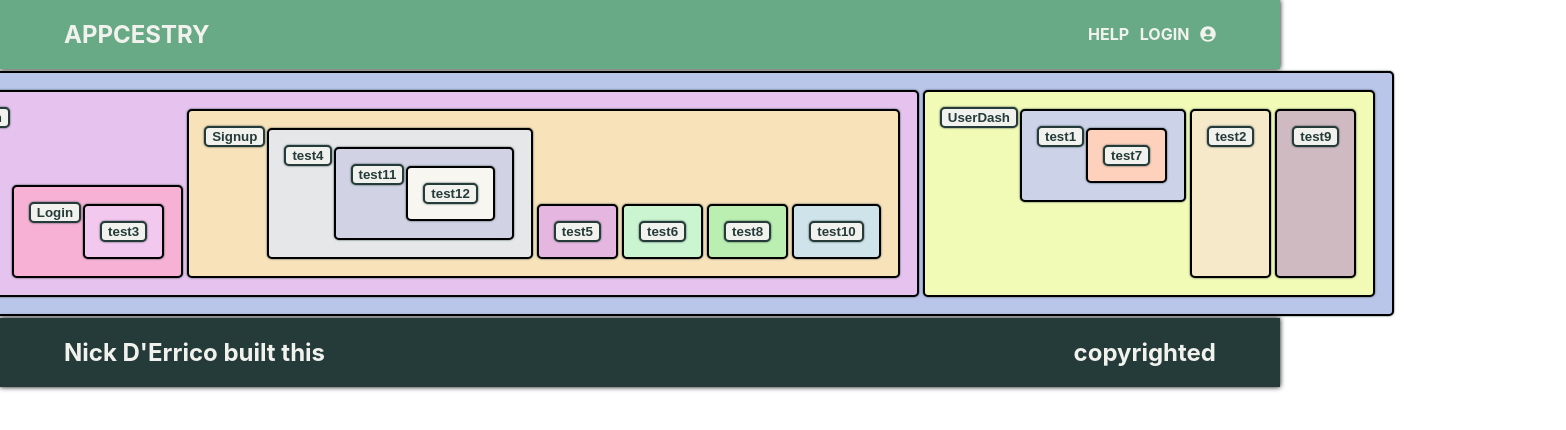
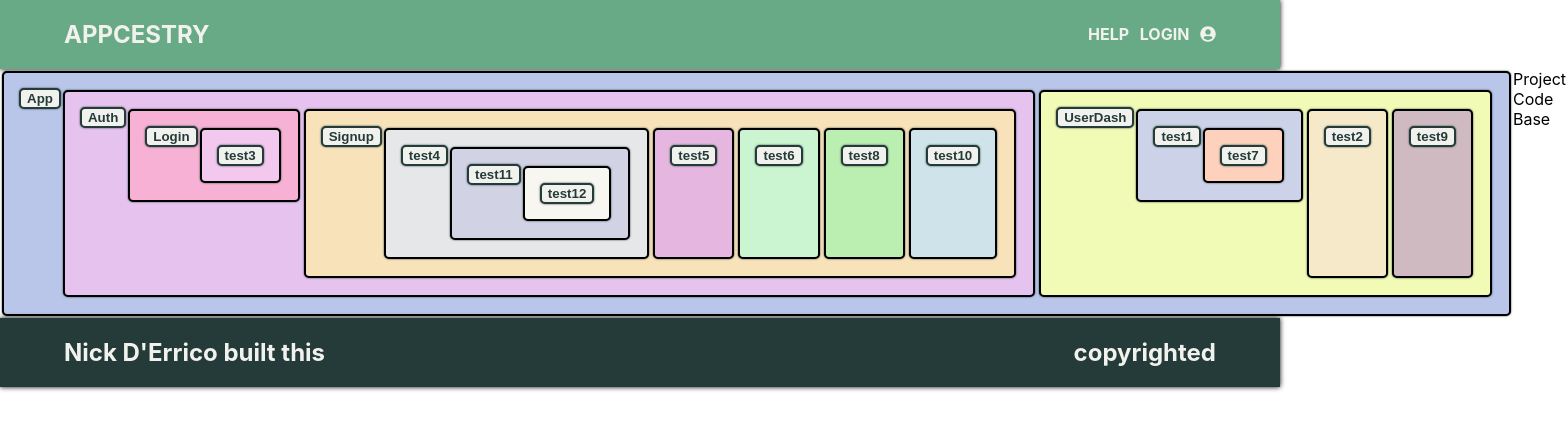
Before and after one commit to NickDErrico/project-x, a React (Create React App) app: page /project/3 in a window 1280 px wide. Shown: the top 430 px of the page, 1566 px wide, since content can reach past the window. Built offline with nearby package versions, Linux system fonts and the light colour scheme.

Commit message:
detail view filtering and display functional, starting project code base component

```diff
--- a/src/App.css
+++ b/src/App.css
@@ -7,11 +7,11 @@
   justify-content: center;
 }
 
-.generation .child {
+/* .generation .child {
   align-items: flex-end;
-}
+} */
 
-.generation {
+/* .generation {
   flex: 1;
   justify-content: center;
-}
+} */
--- a/src/components/projectCreator/FamilyMemberDetailView.js
+++ b/src/components/projectCreator/FamilyMemberDetailView.js
@@ -2,11 +2,18 @@ import React, { Component } from "react";
 
 class FMDetailView extends Component {
   render() {
-    console.log(this.props.familyTree);
-    return (
-      <div>
-        <h2>Family Member Detail View</h2>
+    let component = this.props.components.filter(
+      component => component.id === this.props.currentShowingDetail
+    )[0];
+    return component ? (
+      <div style={{ alignSelf: "stretch", border: "1px solid black" }}>
+        <b style={{ display: "block" }}>
+          Parent : <button>{component.name}</button>
+        </b>
+        <b style={{ display: "block" }}>Component : {component.name}</b>
       </div>
+    ) : (
+      ""
     );
   }
 }
--- /dev/null
+++ b/src/components/projectCreator/ProjectCodeBase.js
@@ -0,0 +1,9 @@
+import React, { Component } from "react";
+
+class ProjectCodeBase extends Component {
+  render() {
+    return <div>Project Code Base</div>;
+  }
+}
+
+export default ProjectCodeBase;
--- a/src/components/projectCreator/RenderFamilyMembers.js
+++ b/src/components/projectCreator/RenderFamilyMembers.js
@@ -1,5 +1,4 @@
 import React, { Component } from "react";
-import ReactDOM from "react-dom";
 const parents = [];
 
 class FamilyMembers extends Component {
--- a/src/pages/ProjectCreator.js
+++ b/src/pages/ProjectCreator.js
@@ -3,6 +3,7 @@ import styled from "styled-components";
 import { createFamilyTree } from "../createFamilyTree";
 import FamilyMembers from "../components/projectCreator/RenderFamilyMembers";
 import FMDetailView from "../components/projectCreator/FamilyMemberDetailView";
+import ProjectCodeBase from "../components/projectCreator/ProjectCodeBase";
 
 class ProjectCreator extends Component {
   state = {
@@ -56,9 +57,18 @@ class ProjectCreator extends Component {
     // `;
 
     return (
-      <div style={{ display: "flex" }}>
+      <div
+        style={{
+          display: "flex",
+          justifyContent: "space-evenly",
+          width: "100%"
+        }}
+      >
         {this.state.detailView ? (
-          <FMDetailView familyTree={this.state.familyTree} />
+          <FMDetailView
+            components={this.state.components}
+            currentShowingDetail={this.state.currentShowingDetail}
+          />
         ) : null}
         {this.state.familyTree ? (
           <FamilyMembers
@@ -66,6 +76,7 @@ class ProjectCreator extends Component {
             renderFMDetailView={this.renderFMDetailView}
           />
         ) : null}
+        <ProjectCodeBase />
       </div>
     );
   }
```
